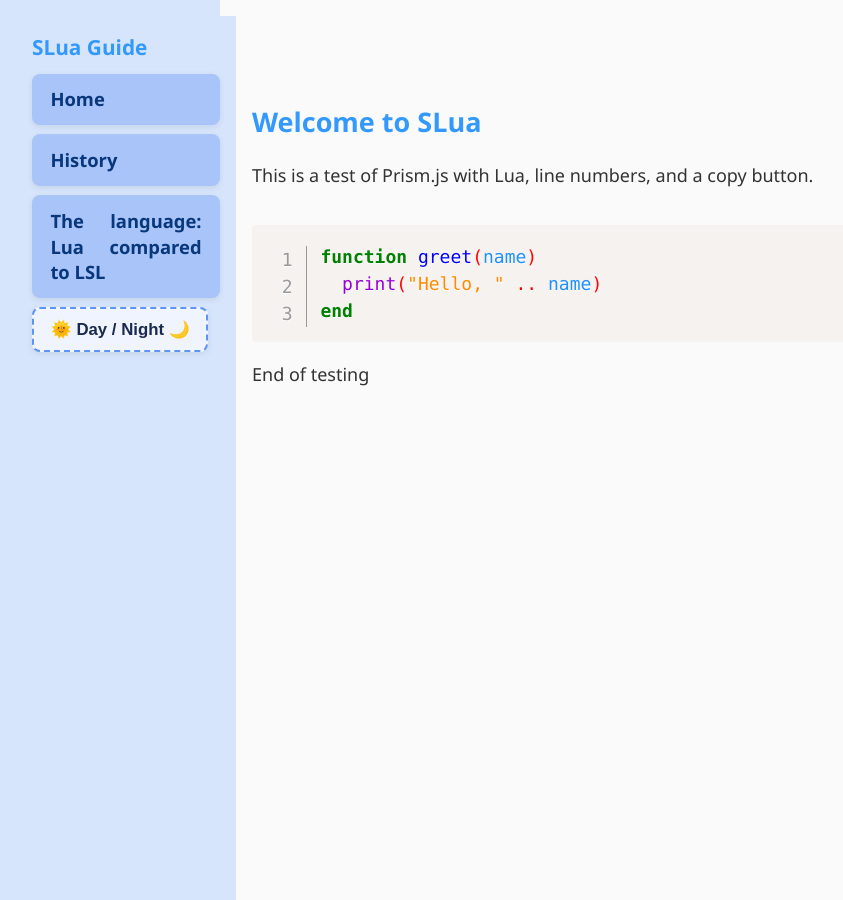
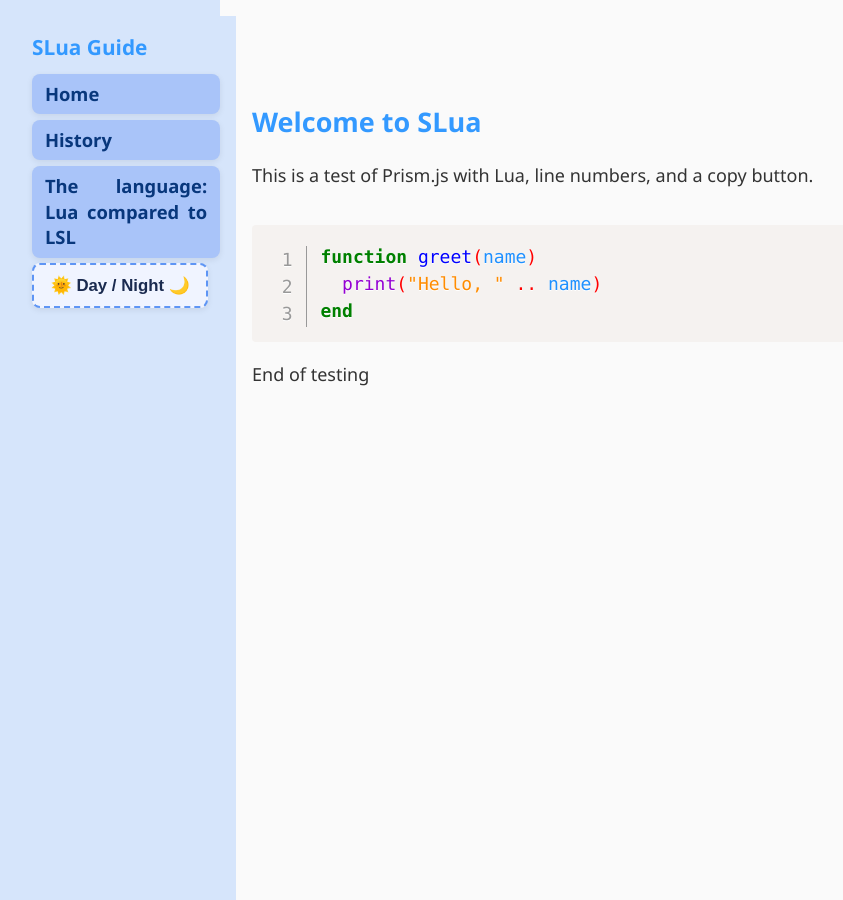
Before and after one commit to Suzanna-Linn/slua, a Jekyll site: the page built from docs/index.md, in a window 1280 px wide. Shown: the whole page, without its empty margins (0-843 px from the left). Built offline with Jekyll 4.4.1, drawn with Linux system fonts in a browser that asks for light colours; nearby versions of some CDN libraries; comment, search, counter and statistics services are not loaded.

Commit message:
Update style.css

```diff
--- a/docs/assets/style.css
+++ b/docs/assets/style.css
@@ -12,7 +12,6 @@
   min-height: 100vh;
 }
 
-/* Sidebar with light blue background */
 .sidebar {
   width: 220px;
   background: #d6e5fb;
@@ -36,11 +35,10 @@
   font-weight: 600;
 }
 
-/* Visual link buttons in soft blues */
 .sidebar a {
   display: block;
-  padding: 0.7em 1em;
-  margin: 0.5em 0;
+  padding: 0.4em 0.7em;
+  margin: 0.3em 0;
   background: #a9c4f9;
   color: #08377c;
   border-radius: 8px;
```
